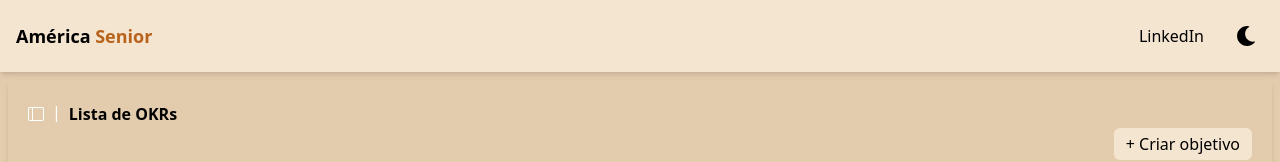
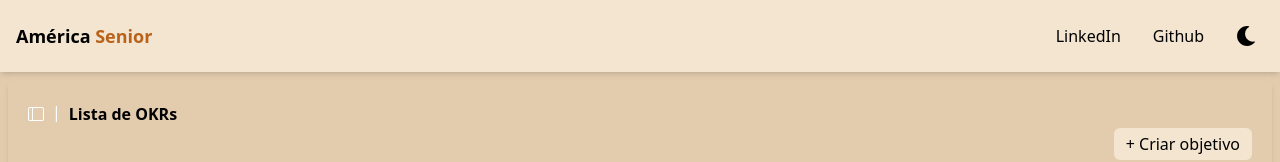
Before and after one commit to FellipeMiguel/teste-tecnico-ttz, a Next.js app: page / in a window 1280 px wide. Shown: the top 162 px of the page. Built offline with nearby package versions, Linux system fonts and the light colour scheme; no server answers.

Commit message:
fix: conserto do botão de fechar o menu mobile

```diff
--- a/app/components/Navbar.jsx
+++ b/app/components/Navbar.jsx
@@ -52,12 +52,22 @@ const Navbar = () => {
         >
           <li role="none">
             <a
-              href="/"
+              href="https://br.linkedin.com/in/fellipe-m-dino"
               className="text-foreground hover:underline block md:inline-block p-2"
               role="menuitem"
               aria-label="Visitar LinkedIn"
             >
               LinkedIn
+            </a>
+          </li>
+          <li role="none">
+            <a
+              href="https://github.com/FellipeMiguel"
+              className="text-foreground hover:underline block md:inline-block p-2"
+              role="menuitem"
+              aria-label="Visitar Github"
+            >
+              Github
             </a>
           </li>
           <li role="none">
@@ -74,6 +84,14 @@ const Navbar = () => {
           </li>
         </ul>
       </div>
+      {isOpen && (
+        <button
+          className="absolute top-4 right-4 text-foreground md:hidden"
+          onClick={() => setIsOpen(false)}
+        >
+          ✕
+        </button>
+      )}
     </nav>
   );
 };
```
